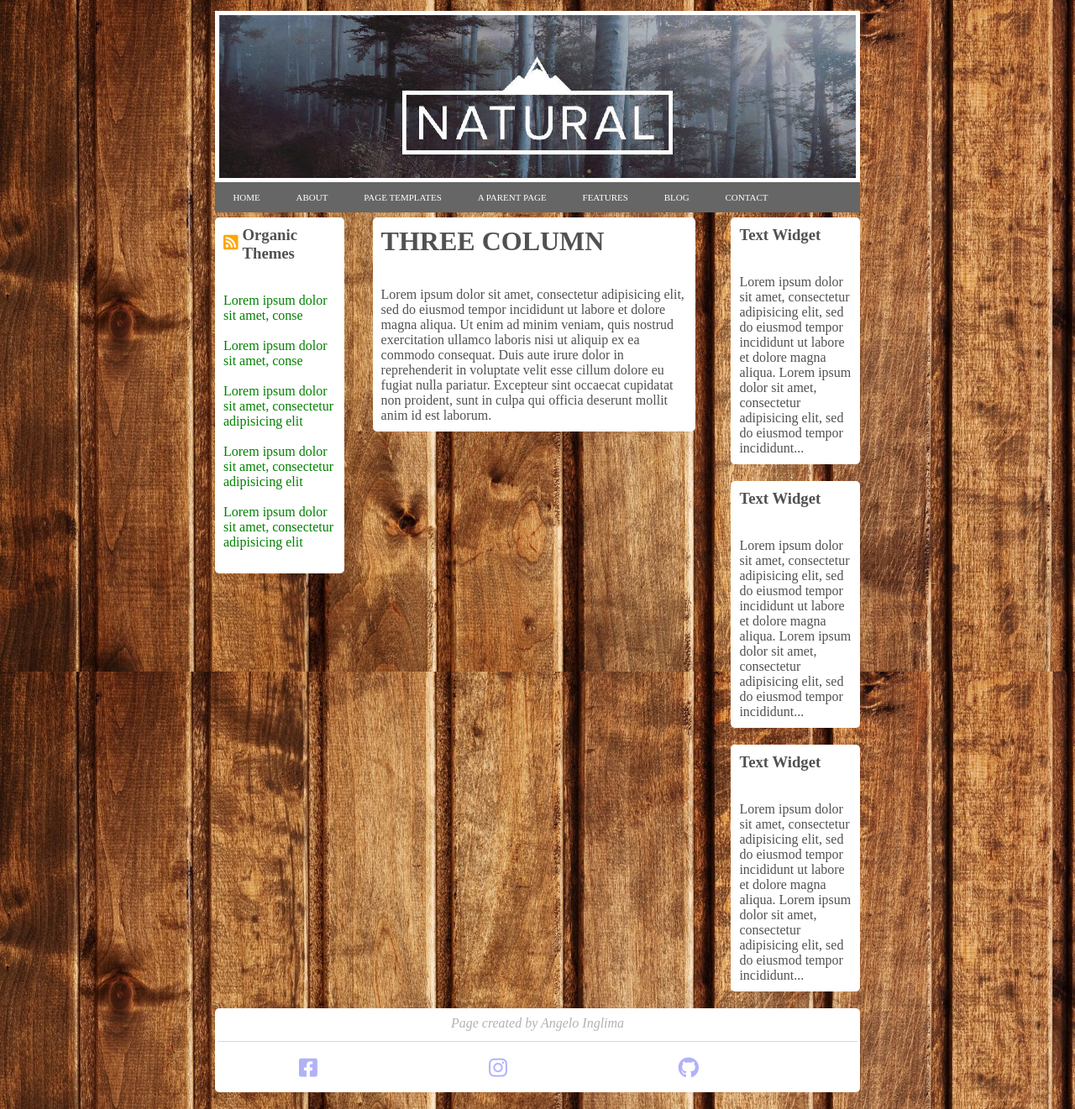
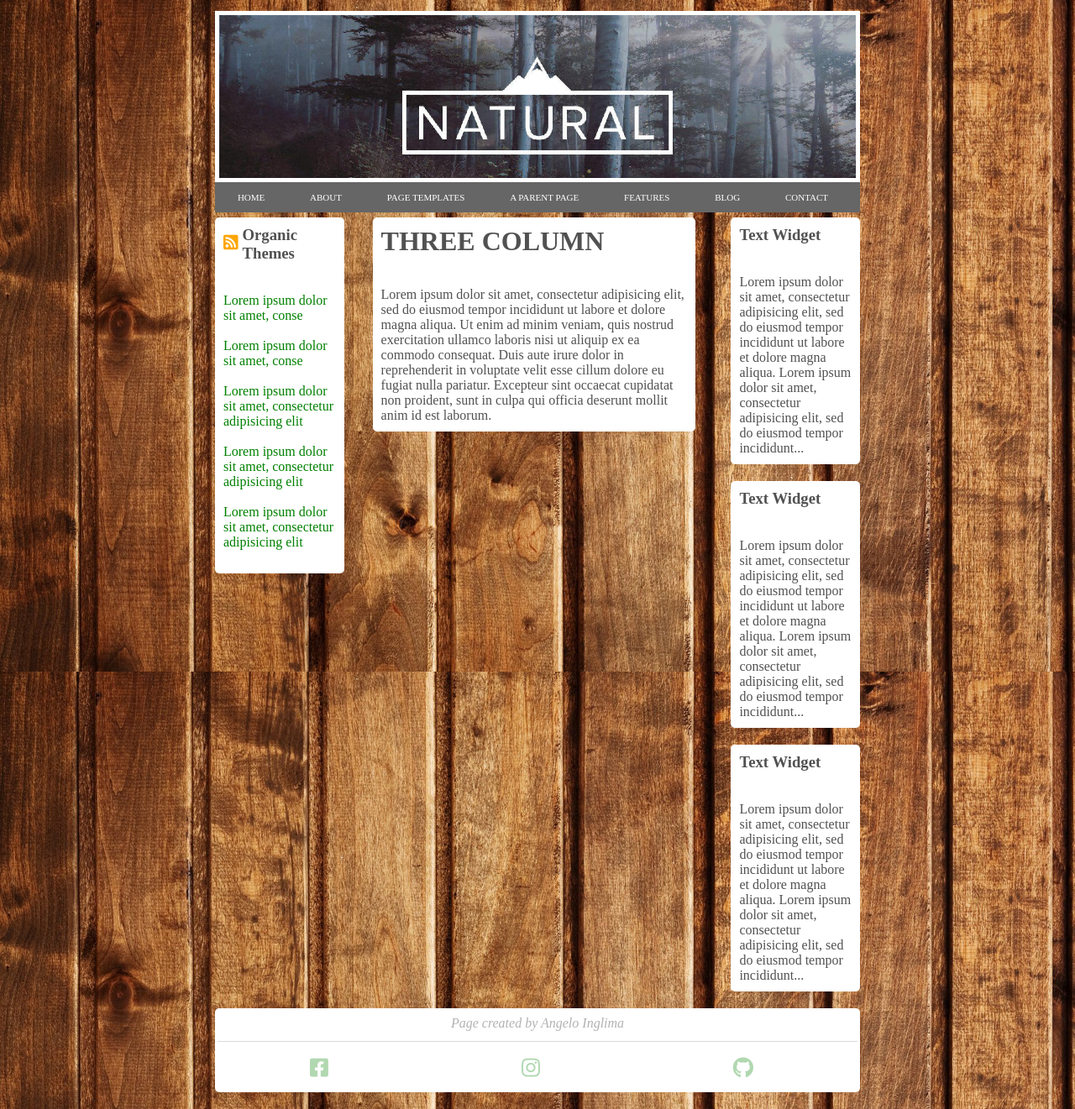
Before and after one commit to DevAngelo98/htmlcss-wp, a plain HTML site: page altver/index.html in a window 1280 px wide. Shown: the whole page at 84% size. Drawn offline with Linux system fonts and the light colour scheme.

Commit message:
Restyling

```diff
--- a/altver/assets/css/main.css
+++ b/altver/assets/css/main.css
@@ -49,7 +49,7 @@ li a{
  text-align: center;
  text-decoration: none;
  font-size: 11px;
- padding: 12px 21.4px;
+ padding: 12px 26.9px;
 }
 
 li a:hover{
@@ -156,10 +156,32 @@ footer .opacity:hover{
 }
 
 .fab{
- padding: 15px 100px;
+ padding: 15px 113px;
  font-size: 25px;
+ color: green;
+}
+
+.social .fab:hover{
+ color: blue;
+ background-color: rgba(102, 102, 102, 0.5);
+ background-size: contain;
+ border-radius: 50px;
+}
+
+.copyright:hover p{
+ color: red;
+ background-color: rgba(137, 84, 42, 0.5);
+ font-size: x-large;
+ border-radius: 5px;
+ border: 2px solid black;
+ position: relative;
+ bottom: 7px;
 }
 
 #footer-text{
  font-style: oblique;
+ width: 320px;
+ height: 35px;
+ text-align: center;
+ display: inline-block;
 }
```
